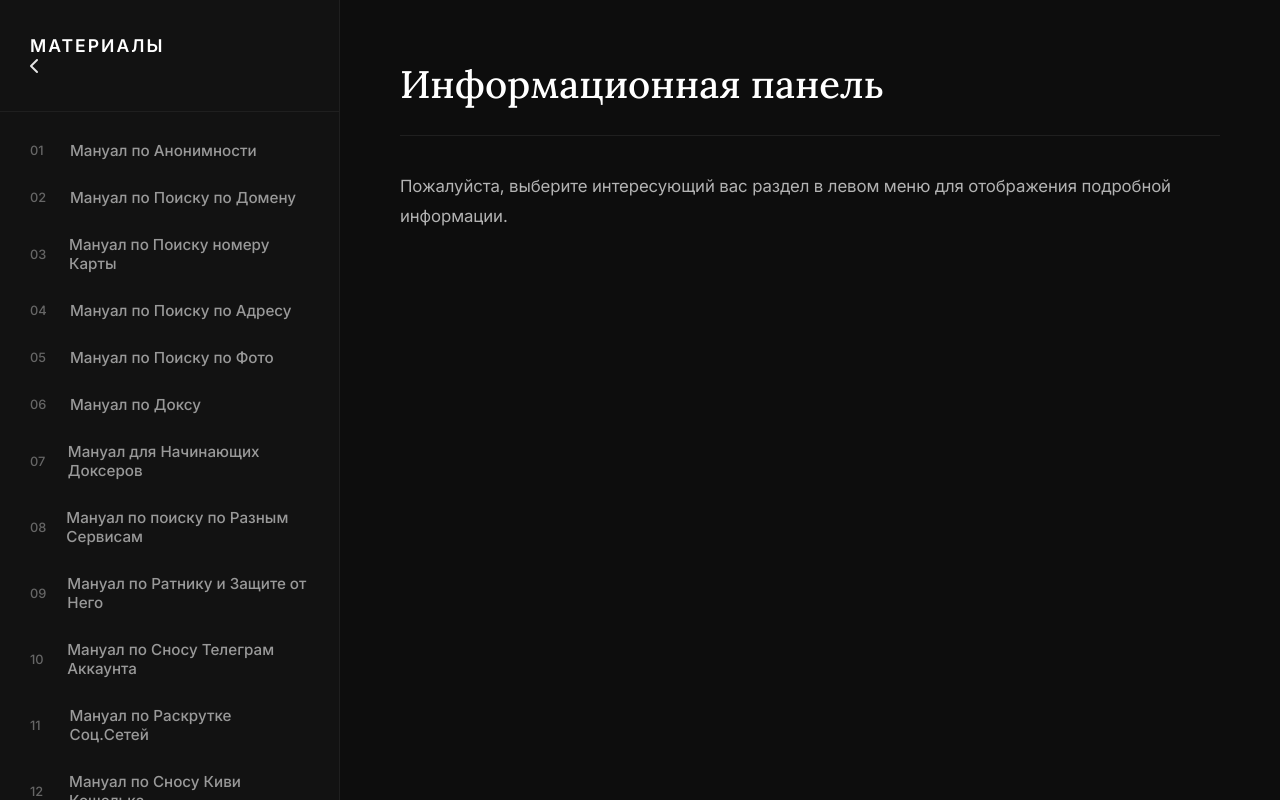
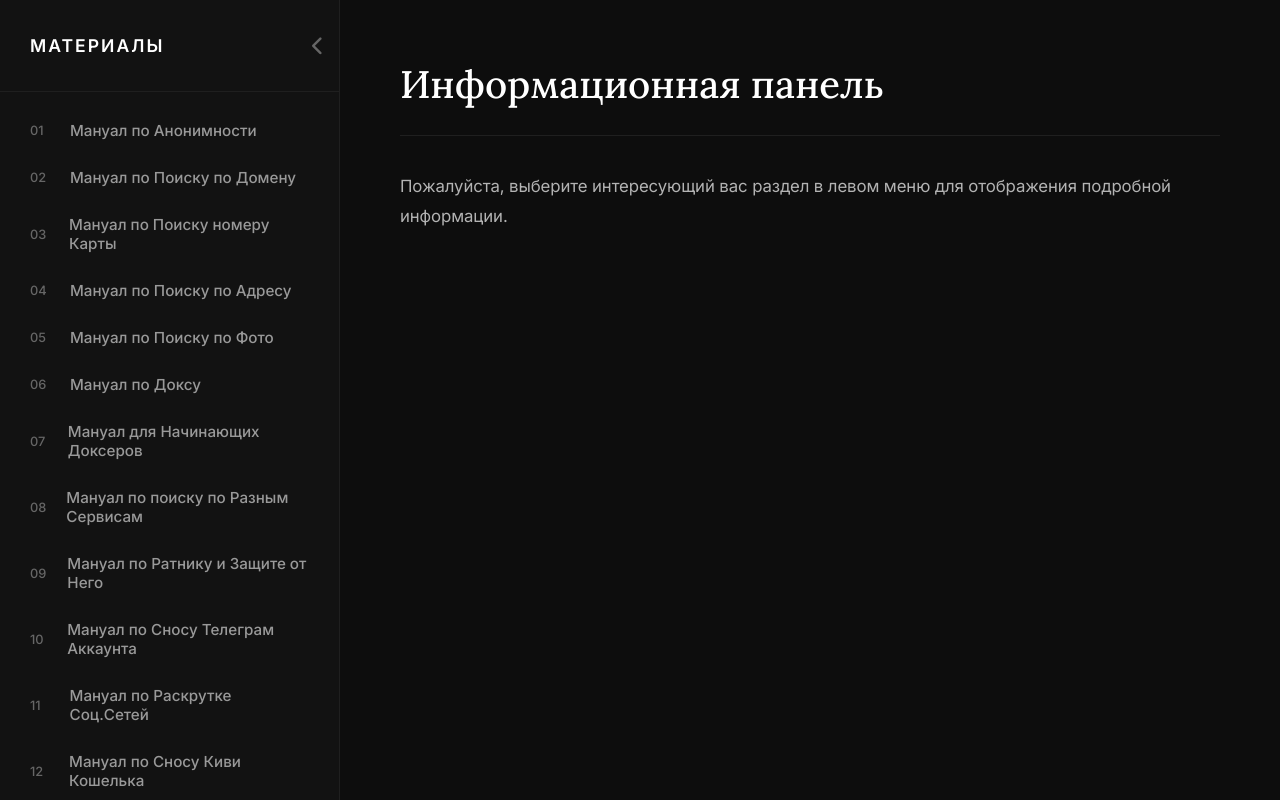
Before and after one commit to top4ikua/manuals, a plain HTML site: page index.html in a window 1280 px wide. Drawn offline with Linux system fonts and the light colour scheme.

Commit message:
Update style.css

```diff
--- a/style.css
+++ b/style.css
@@ -28,11 +28,27 @@ body {
     border-right: 1px solid #1f1f1f;
     display: flex;
     flex-direction: column;
+    transition: width 0.3s ease; /* Плавное сворачивание */
+    overflow-x: hidden; /* Скрыть текст при сужении */
+}
+
+/* Свернутое состояние панели */
+.container.collapsed .sidebar {
+    width: 60px; /* Оставляем место только для кнопки */
 }
 
 .sidebar-brand {
     padding: 35px 30px;
     border-bottom: 1px solid #1f1f1f;
+    display: flex;
+    align-items: center;
+    justify-content: flex-end; /* Кнопка переключения справа */
+    position: relative; /* Для позиционирования кнопки */
+}
+
+/* Настройки отступов для свернутого состояния */
+.container.collapsed .sidebar-brand {
+    padding: 35px 15px; /* Уменьшить отступы */
 }
 
 .sidebar-brand h2 {
@@ -41,6 +57,31 @@ body {
     text-transform: uppercase;
     letter-spacing: 2px;
     color: #ffffff;
+    margin: 0 auto 0 0; /* Прижать заголовок влево */
+    padding: 0 15px 0 0; /* Отступ от кнопки */
+    transition: opacity 0.3s ease, visibility 0.3s ease; /* Плавное скрытие */
+    opacity: 1;
+    visibility: visible;
+}
+
+/* Скрыть заголовок при сворачивании */
+.container.collapsed .sidebar-brand h2 {
+    opacity: 0;
+    visibility: hidden;
+}
+
+/* Кнопка переключения */
+.sidebar-toggle {
+    cursor: pointer;
+    color: #666666;
+    transition: color 0.2s ease;
+    font-size: 1.2rem;
+    position: absolute;
+    right: 15px; /* Фиксированное положение */
+}
+
+.sidebar-toggle:hover {
+    color: #ffffff;
 }
 
 .nav-menu {
@@ -48,6 +89,16 @@ body {
     overflow-y: auto;
     padding: 15px 0;
     flex-grow: 1;
+    transition: opacity 0.3s ease, visibility 0.3s ease; /* Плавное скрытие текста */
+    opacity: 1;
+    visibility: visible;
+}
+
+/* Скрыть текст меню при сворачивании */
+.container.collapsed .nav-menu {
+    opacity: 0;
+    visibility: hidden;
+    overflow: hidden; /* Скрыть горизонтальную прокрутку */
 }
 
 /* Стилизация полосы прокрутки для меню */
@@ -114,6 +165,12 @@ body {
     padding: 60px;
     display: flex;
     justify-content: center;
+    transition: padding 0.3s ease; /* Плавное изменение отступов при сворачивании панели */
+}
+
+/* Настройки отступов для свернутого состояния панели */
+.container.collapsed .content-area {
+    padding: 60px 40px; /* Уменьшить отступы */
 }
 
 .document-card {
```
